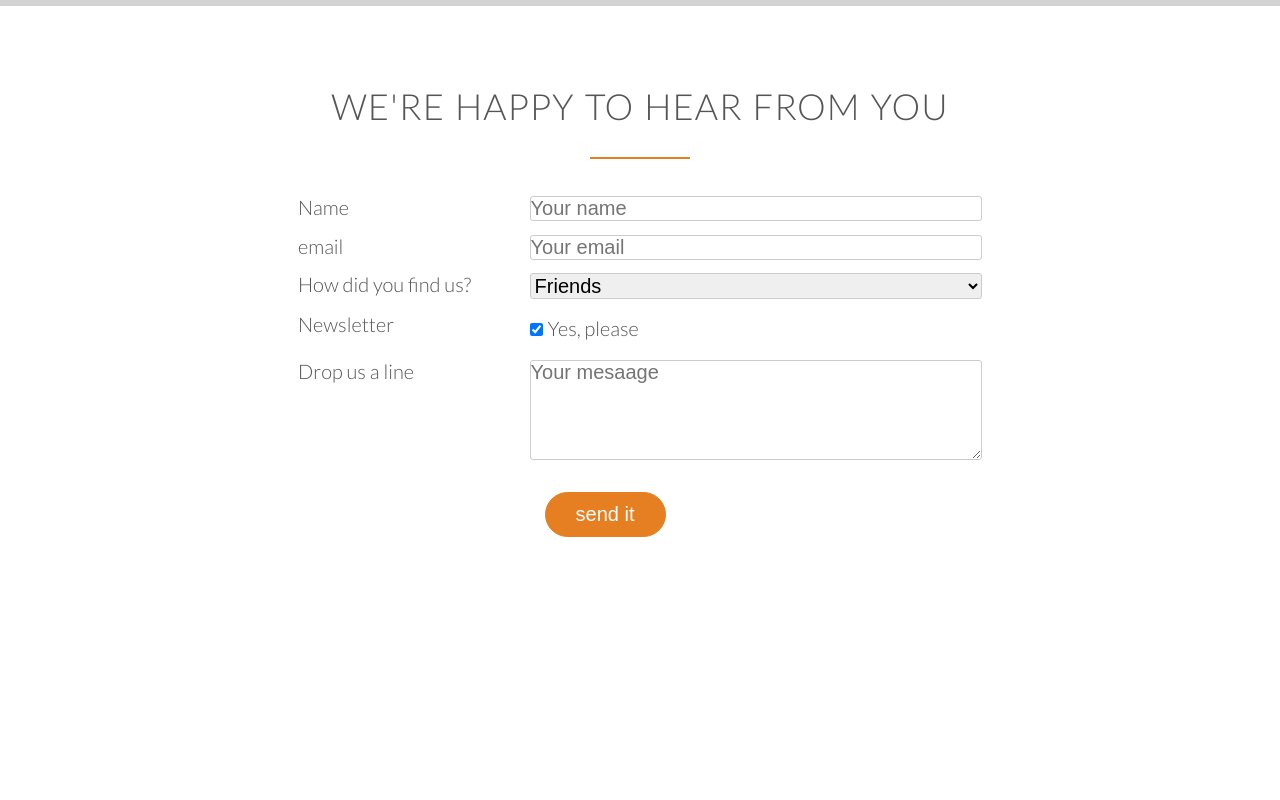
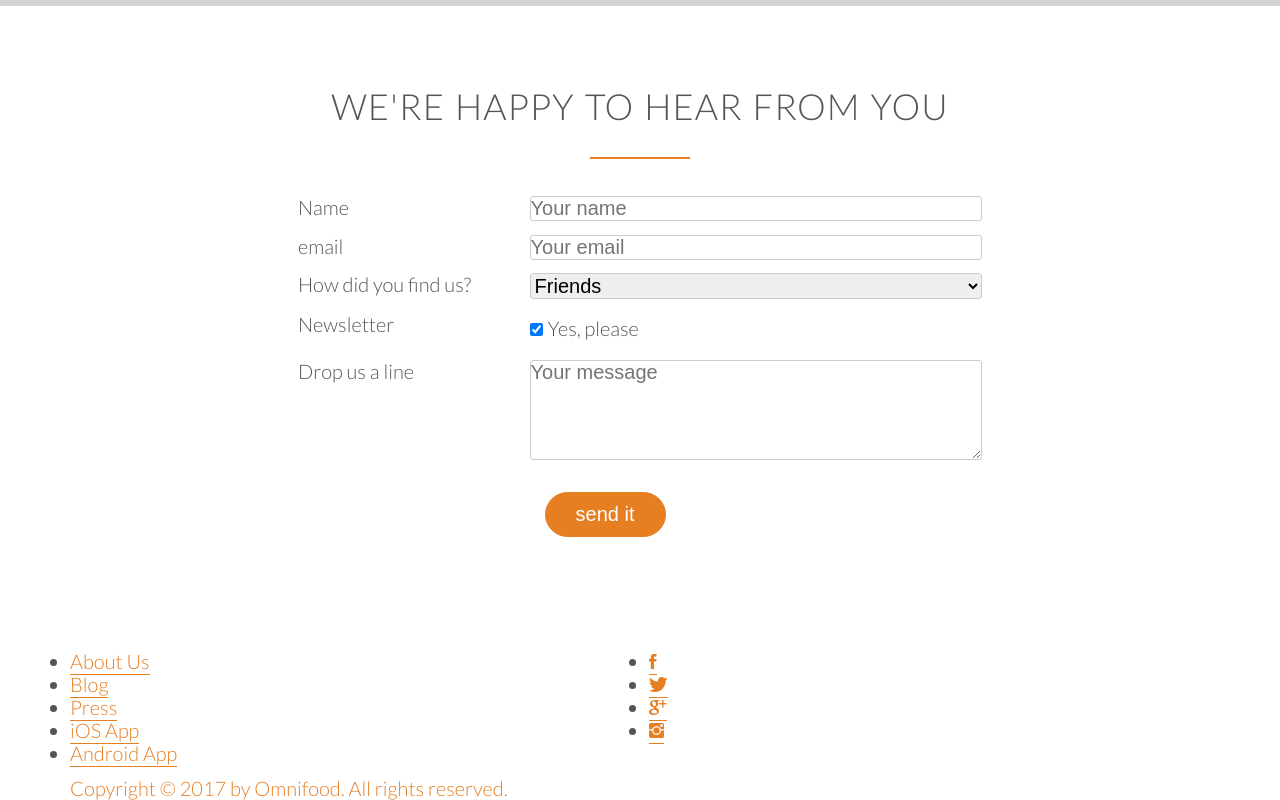
Before and after one commit to traciwilliams/omnifood-project, a plain HTML site: page index.html in a window 1280 px wide. Shown: the part 4655-5455 px from the top of the page. Before the commit the page ends 5294 px from the top, so only its background shows below. Drawn offline with Linux system fonts and the light colour scheme; files whose address does not match are found by name.

Commit message:
completed footer

```diff
--- a/index.html
+++ b/index.html
@@ -421,7 +421,7 @@
 
 
 					<div class="col span-2-of-3">
-						<textarea name="message" placeholder="Your mesaage"></textarea>
+						<textarea name="message" placeholder="Your message"></textarea>
 
 					</div><!--end of span-2-of-3-->
 				</div>
@@ -443,6 +443,27 @@
 
 			</form>
 		</div>
+	</section><!--end of section-form-->
+
+
+	<footer>
+		<div class="row">
+			<div class="col span-1-of-2">
+				<ul class="footer-nav">
+					<li><a href="#">About Us</a></li>
+					<li><a href="#">Blog</a></li>
+					<li><a href="#">Press</a></li>
+					<li><a href="#">iOS App</a></li>
+					<li><a href="#">Android App</a></li>
+				</ul>
+			</div>
+
+			<div class="col span-1-of-2">
+				<ul class="social-links">
+					<li><a href="#"><i class="ion-social-facebook"></i></li>
+					<li><a href="#"><i class="ion-social-twitter"></i></li>
+					<li><a href="#"><i class="ion-social-googleplus"></i></li>
+					<li><a href="#"><i class="ion-social-instagram"></i></li>
 
 
 
@@ -450,24 +471,17 @@
 
 
 
+				</ul>
+			</div>
 
 
+		</div>
 
+		<div class="row">
+			<p>Copyright &copy; 2017 by Omnifood. All rights reserved.</p>
+		</div>
+	</footer>
 
-
-	</section><!--end of section-form-->
-
-
-
-<!--Section 7: Contact form
-Title: We're happy to hear from you
-
-Fields to include:
-Name
-Email
-How did you find us?
-Newsletter
-Drop us a line-->
 
 
 
--- a/styles/main.css
+++ b/styles/main.css
@@ -512,3 +512,8 @@ input[type=checkbox] {
 *:focus {
 	outline: none;
 }
+
+
+/*========================*/
+/*FOOTER*/
+/*========================*/
```
